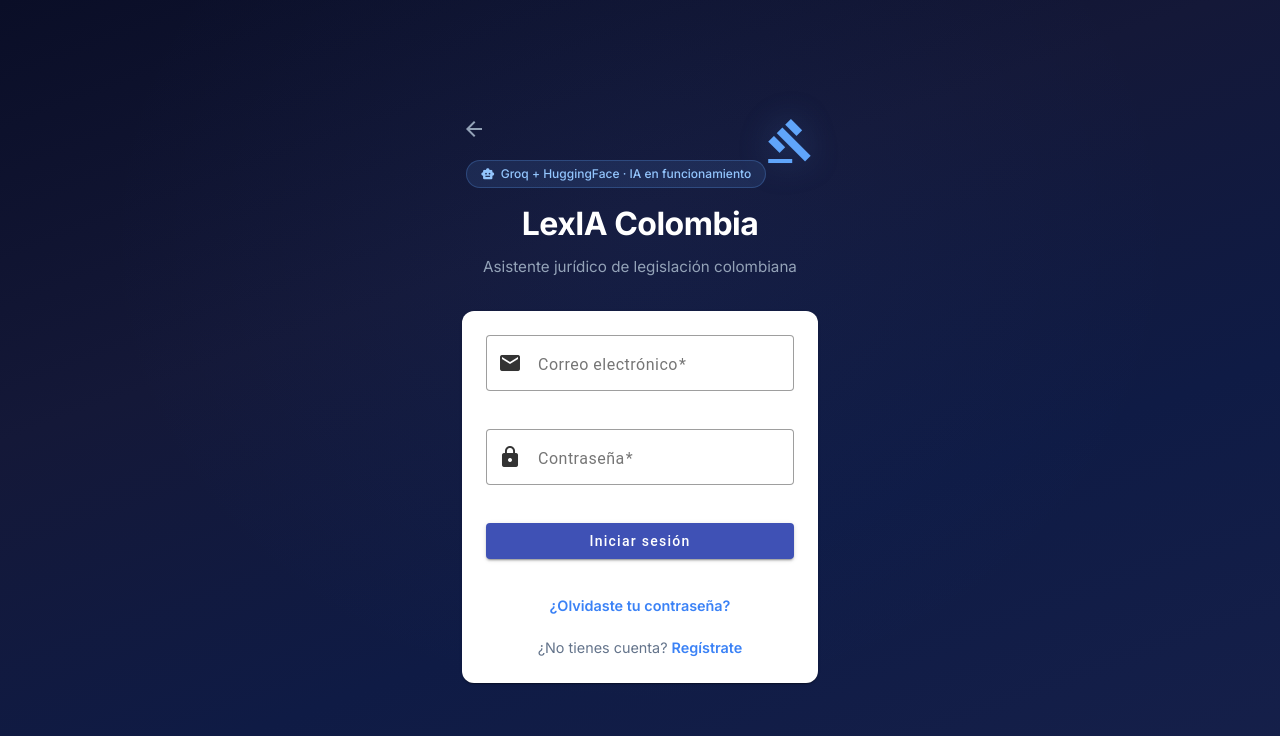
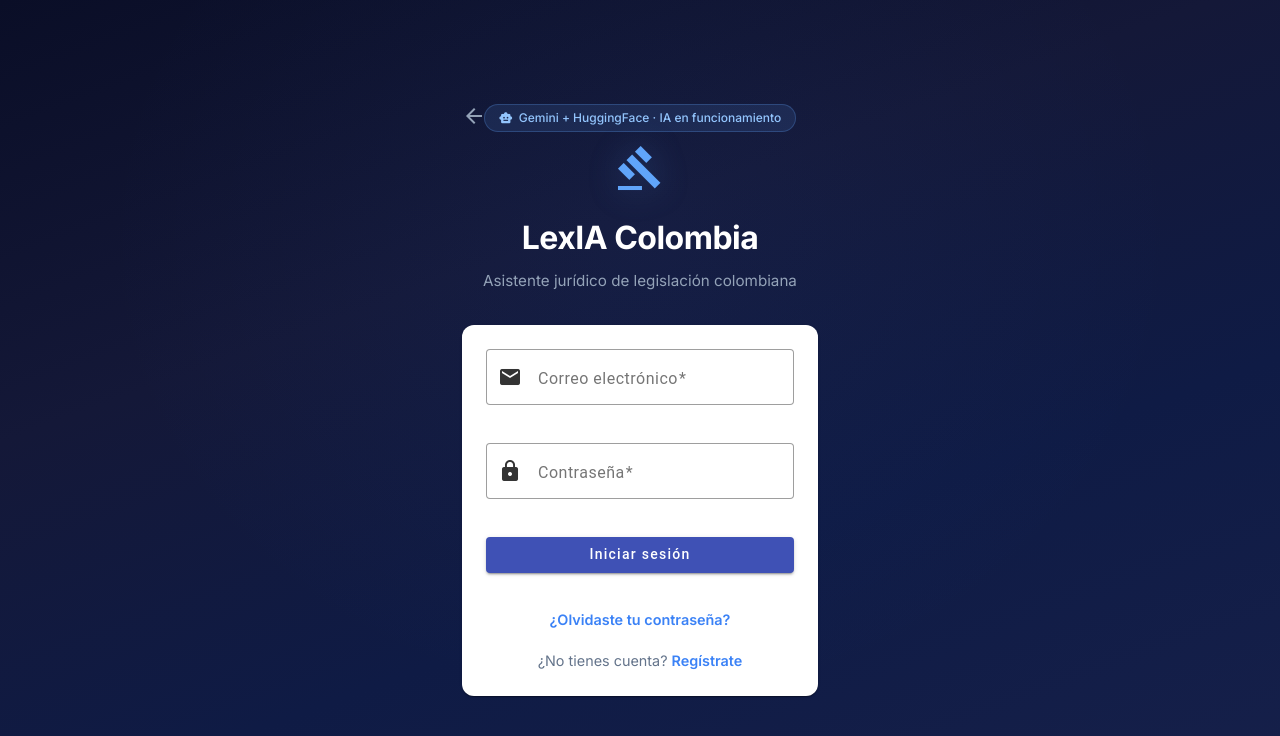
Before and after one commit to JuanGuillermo09/lex-ia-colombia, an Angular app in the folder frontend/: page /login in a window 1280 px wide. Shown: the top 736 px of the page. Built offline with nearby package versions, Linux system fonts and the light colour scheme.

Commit message:
Update badges: Gemini instead of Groq

```diff
--- a/frontend/src/app/features/landing/landing.component.html
+++ b/frontend/src/app/features/landing/landing.component.html
@@ -18,7 +18,7 @@
       <h1>LexIA Colombia</h1>
       <div class="ai-badge">
         <mat-icon>smart_toy</mat-icon>
-        <span>Impulsado por Groq y HuggingFace · IA en funcionamiento</span>
+        <span>Impulsado por Gemini y HuggingFace · IA en funcionamiento</span>
       </div>
       <p class="hero-subtitle">Asistente jurídico impulsado por inteligencia artificial especializado en legislación colombiana</p>
       <p class="hero-desc">Pregunta sobre cualquier ley, artículo o norma de Colombia y obtén respuestas precisas con referencias a fuentes oficiales.</p>
--- a/frontend/src/app/layouts/auth/auth-layout.component.html
+++ b/frontend/src/app/layouts/auth/auth-layout.component.html
@@ -6,7 +6,7 @@
       </a>
       <div class="auth-ai-badge">
         <mat-icon>smart_toy</mat-icon>
-        <span>Groq + HuggingFace · IA en funcionamiento</span>
+        <span>Gemini + HuggingFace · IA en funcionamiento</span>
       </div>
       <mat-icon class="auth-icon">gavel</mat-icon>
       <h1>LexIA Colombia</h1>
```
